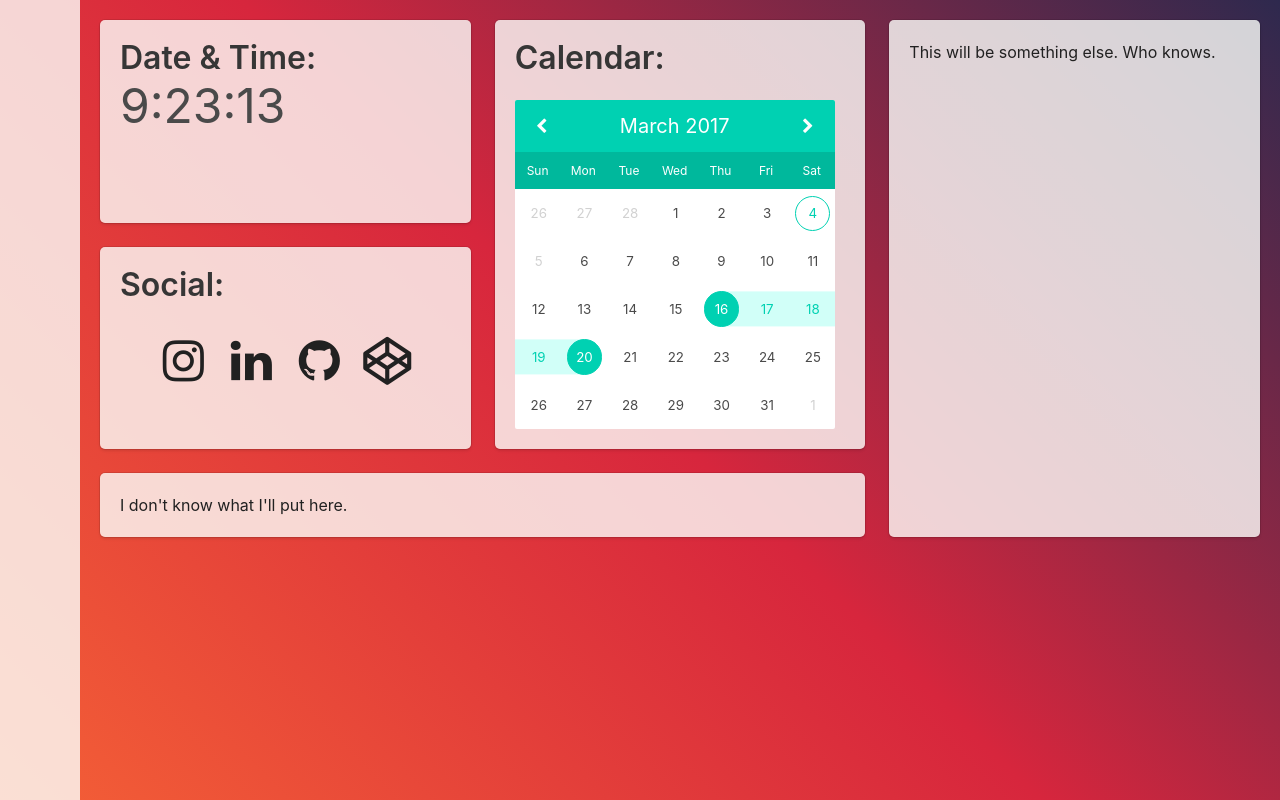
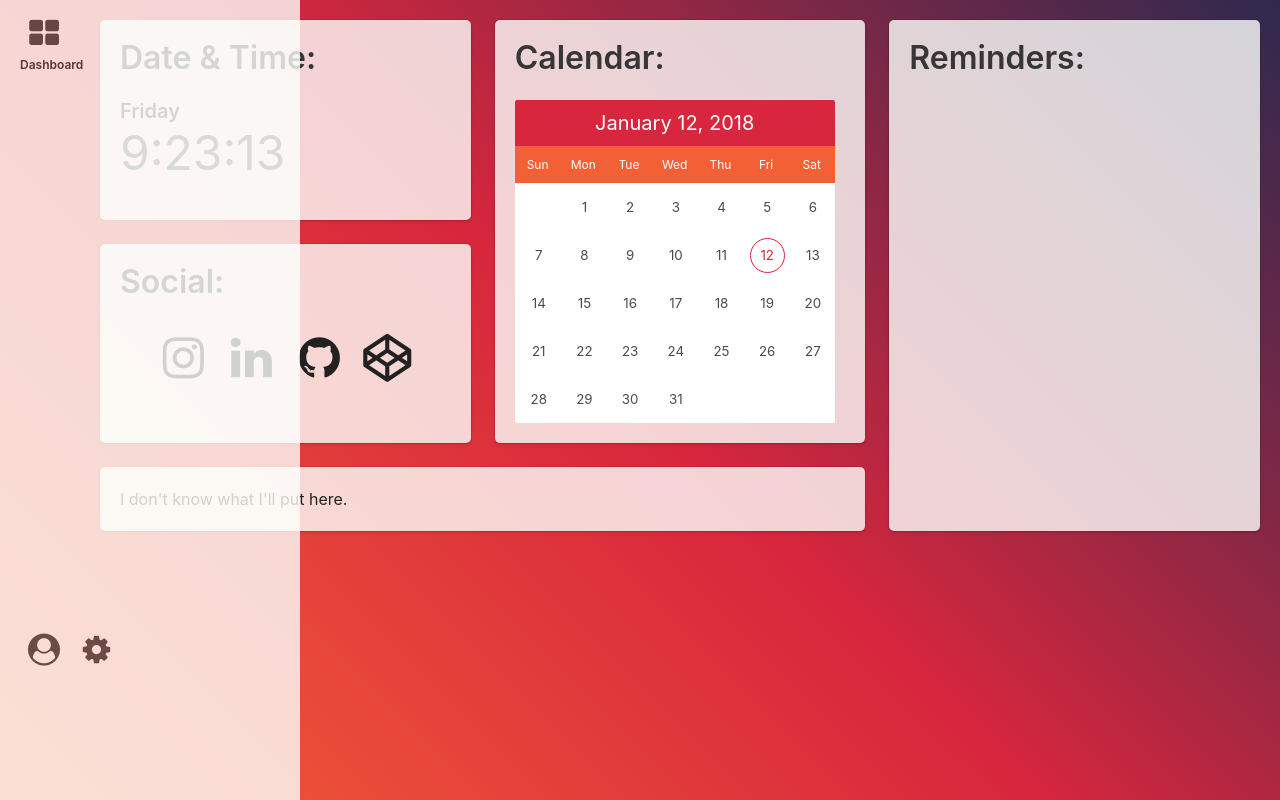
Before and after one commit to a-j-bailey/Dashboard, a plain HTML site: page index.html in a window 1280 px wide. Drawn offline with Linux system fonts and the light colour scheme.

Commit message:
Calendar Auto Fills Day Numbers

```diff
--- a/custom.css
+++ b/custom.css
@@ -9,13 +9,34 @@
     height: 100vh;
     width: 100vw;
     overflow: hidden;
+    z-index: -1;
 }
 
-#menuBar {
+.menuBar {
+    position: absolute;
     background-color: #FDFFFC;
     width: 80px;
     height: 100vh;
     opacity: .8;
+    text-align: center;
+    z-index: 2;
+}
+.menuBar:hover{
+    padding: 0px 20px;
+    width: 300px;
+    text-align: left;
+}
+
+#menuIconTop{
+    position: relative;
+    top: 0px;
+    margin: 10px 0px 0px 0px !Important;
+}
+
+#menuIconBottom{
+    position: relative;
+    top: Calc(90vh - 200px);
+    margin: 10px 0px 0px 0px !Important;
 }
 
 #foreground {
@@ -25,6 +46,7 @@
     top: 0px;
     left: 80px;
     overflow-y: scroll;
+    z-index: 0;
 }
 
 .box {
@@ -40,3 +62,8 @@
     color: #212121 !Important;
     padding: 10px;
 }
+
+#month-and-year{
+    text-align: center;
+    width: 100%;
+}
--- a/index.html
+++ b/index.html
@@ -23,18 +23,21 @@
                 }
             }
             setInterval(clock, 1000);
-
-            document.addEventListener( 'DOMContentLoaded', function () {
-                var datePicker = new DatePicker( document.getElementById( 'datepickerDemo' ), {} );
-                var datePicker = new DatePicker( document.getElementById( 'datepickerDemo2' ), {
-                    overlay: true
-                } );
-            } );
         </script>
     </head>
     <body>
         <div id="background">
-            <div id="menuBar">
+            <div class="menuBar">
+                <span class="icon is-large" id="menuIconTop">
+                    <i class="fa fa-th-large fa-2x"></i>
+                </span>
+                <p class="title is-7">Dashboard</p>
+                <span class="icon is-large" id="menuIconBottom">
+                    <i class="fa fa-user-circle fa-2x"></i>
+                </span>
+                <span class="icon is-large" id="menuIconBottom">
+                    <i class="fa fa-cog fa-2x"></i>
+                </span>
             </div>
             <div id="foreground">
                 <div class="tile is-ancestor">
@@ -43,6 +46,7 @@
                             <div class="tile is-parent is-vertical">
                                 <article class="tile is-child box">
                                     <p class="title">Date & Time:</p>
+                                    <div class="title is-5" id="weekday"></div>
                                     <div class="subtitle is-1" id="clock"></div>
                                 </article>
                                 <article class="tile is-child box">
@@ -76,17 +80,21 @@
                                     <p class="title">Calendar:</p>
                                     <div class="calendar">
                                         <div class="calendar-nav">
+                                            <!--
                                             <div class="calendar-nav-left">
                                                 <button class="button is-text">
                                                     <i class="fa fa-chevron-left"></i>
                                                 </button>
                                             </div>
-                                                <div>March 2017</div>
+                                            -->
+                                            <p id="month-and-year"></p>
+                                            <!--
                                             <div class="calendar-nav-right">
                                                 <button class="button is-text">
                                                     <i class="fa fa-chevron-right"></i>
                                                 </button>
                                             </div>
+                                            -->
                                         </div>
                                               <div class="calendar-container">
                                                 <div class="calendar-header">
@@ -99,41 +107,41 @@
                                                   <div class="calendar-date">Sat</div>
                                                 </div>
                                                 <div class="calendar-body">
-                                                  <div class="calendar-date is-disabled"><button class="date-item">26</button></div>
-                                                  <div class="calendar-date is-disabled"><button class="date-item">27</button></div>
-                                                  <div class="calendar-date is-disabled"><button class="date-item">28</button></div>
-                                                  <div class="calendar-date"><button class="date-item">1</button></div>
-                                                  <div class="calendar-date"><button class="date-item">2</button></div>
-                                                  <div class="calendar-date"><button class="date-item">3</button></div>
-                                                  <div class="calendar-date tooltip" data-tooltip="Today"><button class="date-item is-today">4</button></div>
-                                                  <div class="calendar-date tooltip" data-tooltip="Not available" disabled=""><button class="date-item">5</button></div>
-                                                  <div class="calendar-date"><button class="date-item">6</button></div>
-                                                  <div class="calendar-date"><button class="date-item">7</button></div>
-                                                  <div class="calendar-date tooltip" data-tooltip="You have appointments"><button class="date-item">8</button></div>
-                                                  <div class="calendar-date"><button class="date-item">9</button></div>
-                                                  <div class="calendar-date"><button class="date-item">10</button></div>
-                                                  <div class="calendar-date"><button class="date-item">11</button></div>
-                                                  <div class="calendar-date"><button class="date-item">12</button></div>
-                                                  <div class="calendar-date"><button class="date-item">13</button></div>
-                                                  <div class="calendar-date"><button class="date-item">14</button></div>
-                                                  <div class="calendar-date"><button class="date-item">15</button></div>
-                                                  <div class="calendar-date calendar-range range-start"><button class="date-item is-active">16</button></div>
-                                                  <div class="calendar-date calendar-range"><button class="date-item">17</button></div>
-                                                  <div class="calendar-date calendar-range"><button class="date-item">18</button></div>
-                                                  <div class="calendar-date calendar-range"><button class="date-item">19</button></div>
-                                                  <div class="calendar-date calendar-range range-end"><button class="date-item is-active">20</button></div>
-                                                  <div class="calendar-date"><button class="date-item">21</button></div>
-                                                  <div class="calendar-date"><button class="date-item">22</button></div>
-                                                  <div class="calendar-date"><button class="date-item">23</button></div>
-                                                  <div class="calendar-date"><button class="date-item">24</button></div>
-                                                  <div class="calendar-date"><button class="date-item">25</button></div>
-                                                  <div class="calendar-date"><button class="date-item">26</button></div>
-                                                  <div class="calendar-date"><button class="date-item">27</button></div>
-                                                  <div class="calendar-date"><button class="date-item">28</button></div>
-                                                  <div class="calendar-date"><button class="date-item">29</button></div>
-                                                  <div class="calendar-date"><button class="date-item">30</button></div>
-                                                  <div class="calendar-date"><button class="date-item">31</button></div>
-                                                  <div class="calendar-date is-disabled"><button class="date-item">1</button></div>
+                                                  <div class="calendar-date" id="0"><button class="date-item" id="00"></button></div>
+                                                  <div class="calendar-date" id="1"><button class="date-item" id="10"></button></div>
+                                                  <div class="calendar-date" id="2"><button class="date-item" id="20"></button></div>
+                                                  <div class="calendar-date" id="3"><button class="date-item" id="30"></button></div>
+                                                  <div class="calendar-date" id="4"><button class="date-item" id="40"></button></div>
+                                                  <div class="calendar-date" id="5"><button class="date-item" id="50"></button></div>
+                                                  <div class="calendar-date" id="6"><button class="date-item" id="60"></button></div>
+                                                  <div class="calendar-date" id="7"><button class="date-item" id="70"></button></div>
+                                                  <div class="calendar-date" id="8"><button class="date-item" id="80"></button></div>
+                                                  <div class="calendar-date" id="9"><button class="date-item" id="90"></button></div>
+                                                  <div class="calendar-date" id="10"><button class="date-item" id="100"></button></div>
+                                                  <div class="calendar-date" id="11"><button class="date-item" id="110"></button></div>
+                                                  <div class="calendar-date" id="12"><button class="date-item" id="120"></button></div>
+                                                  <div class="calendar-date" id="13"><button class="date-item" id="130"></button></div>
+                                                  <div class="calendar-date" id="14"><button class="date-item" id="140"></button></div>
+                                                  <div class="calendar-date" id="15"><button class="date-item" id="150"></button></div>
+                                                  <div class="calendar-date" id="16"><button class="date-item" id="160"></button></div>
+                                                  <div class="calendar-date" id="17"><button class="date-item" id="170"></button></div>
+                                                  <div class="calendar-date" id="18"><button class="date-item" id="180"></button></div>
+                                                  <div class="calendar-date" id="19"><button class="date-item" id="190"></button></div>
+                                                  <div class="calendar-date" id="20"><button class="date-item" id="200"></button></div>
+                                                  <div class="calendar-date" id="21"><button class="date-item" id="210"></button></div>
+                                                  <div class="calendar-date" id="22"><button class="date-item" id="220"></button></div>
+                                                  <div class="calendar-date" id="23"><button class="date-item" id="230"></button></div>
+                                                  <div class="calendar-date" id="24"><button class="date-item" id="240"></button></div>
+                                                  <div class="calendar-date" id="25"><button class="date-item" id="250"></button></div>
+                                                  <div class="calendar-date" id="26"><button class="date-item" id="260"></button></div>
+                                                  <div class="calendar-date" id="27"><button class="date-item" id="270"></button></div>
+                                                  <div class="calendar-date" id="28"><button class="date-item" id="280"></button></div>
+                                                  <div class="calendar-date" id="29"><button class="date-item" id="290"></button></div>
+                                                  <div class="calendar-date" id="30"><button class="date-item" id="300"></button></div>
+                                                  <div class="calendar-date" id="31"><button class="date-item" id="310"></button></div>
+                                                  <div class="calendar-date" id="32"><button class="date-item" id="320"></button></div>
+                                                  <div class="calendar-date" id="33"><button class="date-item" id="330"></button></div>
+                                                  <div class="calendar-date" id="34"><button class="date-item" id="340"></button></div>
                                                 </div>
                                               </div>
                                             </div>
@@ -148,11 +156,60 @@
                     </div>
                     <div class="tile is-parent">
                         <article class="tile is-child box">
-                            This will be something else. Who knows.
+                            <p class="title">Reminders:</p>
+
                         </article>
                     </div>
                 </div>
             </div>
         </div>
+        <script>
+            function setDate(){
+
+                var monthNames = ["January", "February", "March", "April", "May", "June",
+                                "July", "August", "September", "October", "November", "December"
+                             ];
+                var monthDays = [31, 28, 31, 30, 31, 30, 31, 31, 30, 31, 30, 31];
+                var dayNames = ["Sunday", "Monday", "Tuesday", "Wednesday", "Thursday", "Friday", "Saturday"];
+
+                var d = new Date();
+                var month = d.getMonth();
+                var year = d.getFullYear();
+                var day = dayNames[d.getDay()];
+                var dayNum = d.getDate();
+                document.getElementById('month-and-year').innerHTML = monthNames[month] + " " + dayNum + ", "+ year;
+                document.getElementById('weekday').innerHTML = day;
+
+                var first = d.getDay() - dayNum%7 + 1;
+
+                var leapYear = ((year % 4 == 0) && (year % 100 != 0)) || (year % 400 == 0);
+
+                var currMonth = false;
+                var dayOfMonth = 1;
+                for(i = 0; i < 35; i++){
+                    if(i == first){
+                        currMonth = true;
+                    }
+                    if(i > monthDays[month]){
+                        if((month == 2) && leapYear){
+
+                        }
+                        currMonth = false;
+                    }
+                    if(!currMonth){
+                        document.getElementById(i).classList.add('is-disabled')
+                    } else {
+                        document.getElementById(i*10).innerHTML = dayOfMonth;
+                        if(dayOfMonth == dayNum){
+                            document.getElementById(i*10).classList.add('is-today');
+                        }
+                        dayOfMonth++;
+                    }
+
+                }
+            }
+
+            setDate()
+        </script>
     </body>
 </html>
```
Also changed, not shown: bulma-calendar.css. Lines whose indentation alone changed are shown as unchanged.
